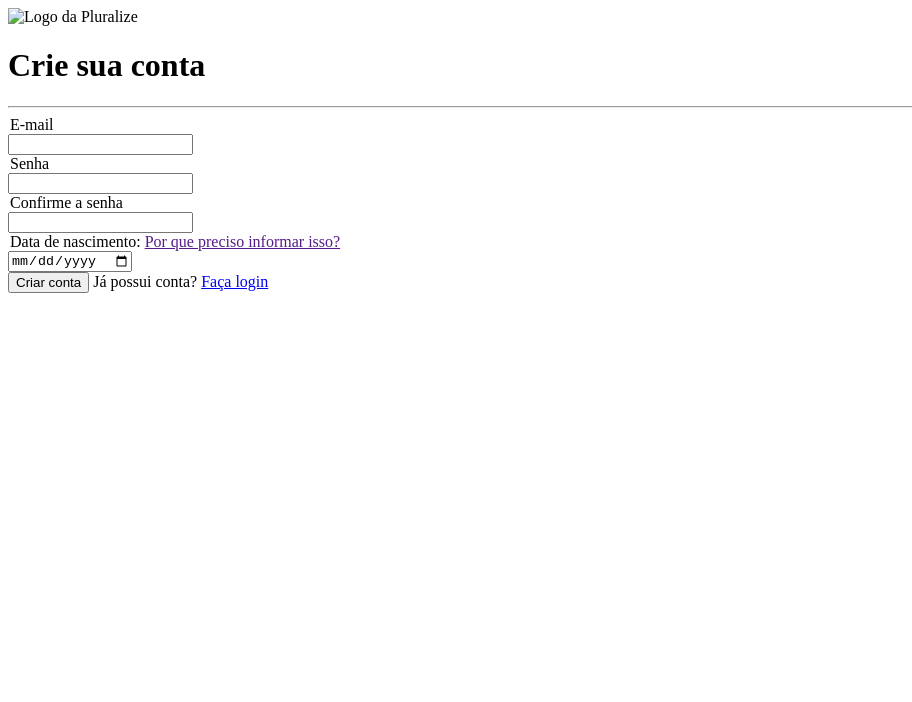
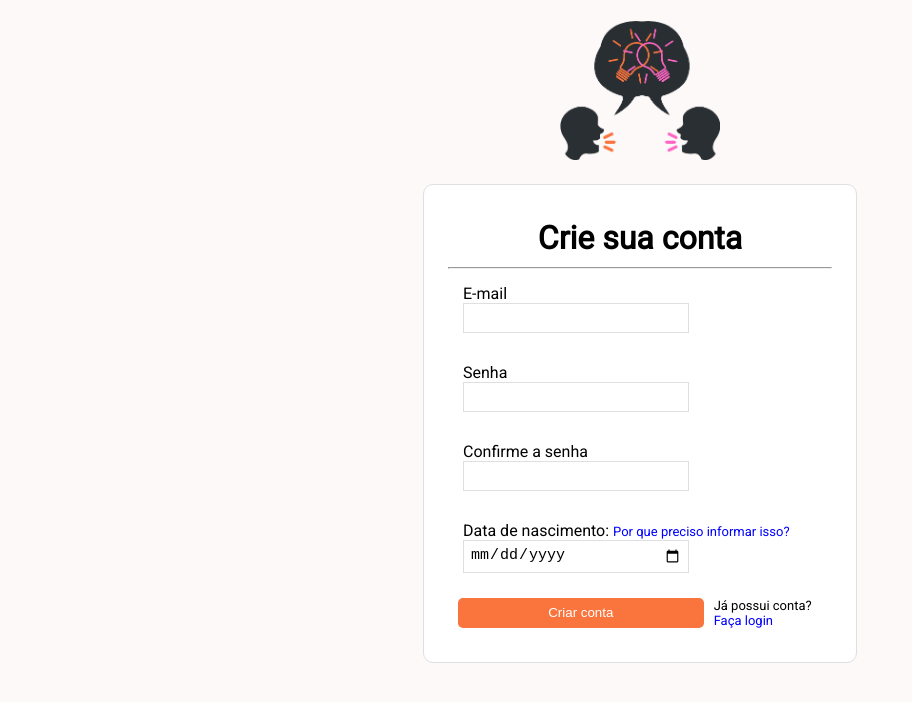
Before and after one commit to valdir-amaral/tela-login, a plain HTML site: page cadastro.html in a window 1280 px wide. Shown: the whole page, without its empty margins (0-912 px from the left). Drawn offline with Linux system fonts and the light colour scheme; the site is published under a folder, as on GitHub Pages, so addresses that start at the root find nothing.

Commit message:
Update cadastro.html

```diff
--- a/cadastro.html
+++ b/cadastro.html
@@ -4,17 +4,17 @@
     <meta charset="UTF-8">
     <meta http-equiv="X-UA-Compatible" content="IE=edge">
     <meta name="viewport" content="width=device-width, initial-scale=1.0">
-    <link rel="stylesheet" href="/assets/style.css">
+    <link rel="stylesheet" href="./assets/style.css">
     <link rel="preconnect" href="https://fonts.googleapis.com">
     <link rel="preconnect" href="https://fonts.gstatic.com" crossorigin>
     <link href="https://fonts.googleapis.com/css2?family=Roboto:ital,wght@0,100;0,300;0,400;1,100;1,300&display=swap" rel="stylesheet">
-    <link rel="shortcut icon" href="/img/favicon-32x32.png" type="image/x-icon">
+    <link rel="shortcut icon" href="./img/favicon-32x32.png" type="image/x-icon">
     <title>Criar uma conta | Pluralize</title>
 </head>
 <body>
     <main id="main-section">
         <div class="logo">
-            <img src="/img/logopluralize.png" alt="Logo da Pluralize" width="160">
+            <img src="./img/logopluralize.png" alt="Logo da Pluralize" width="160">
         </div>
         <div id="formulario">
             <form>
```
